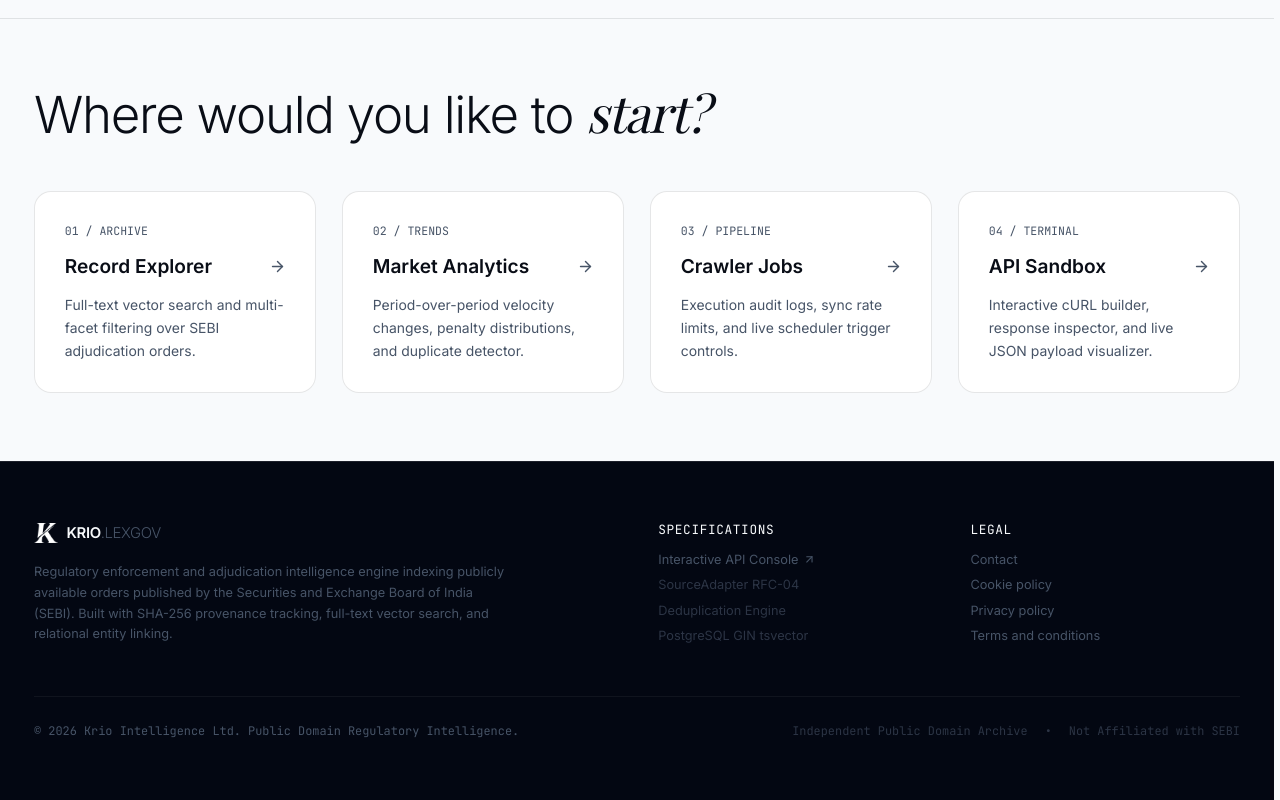
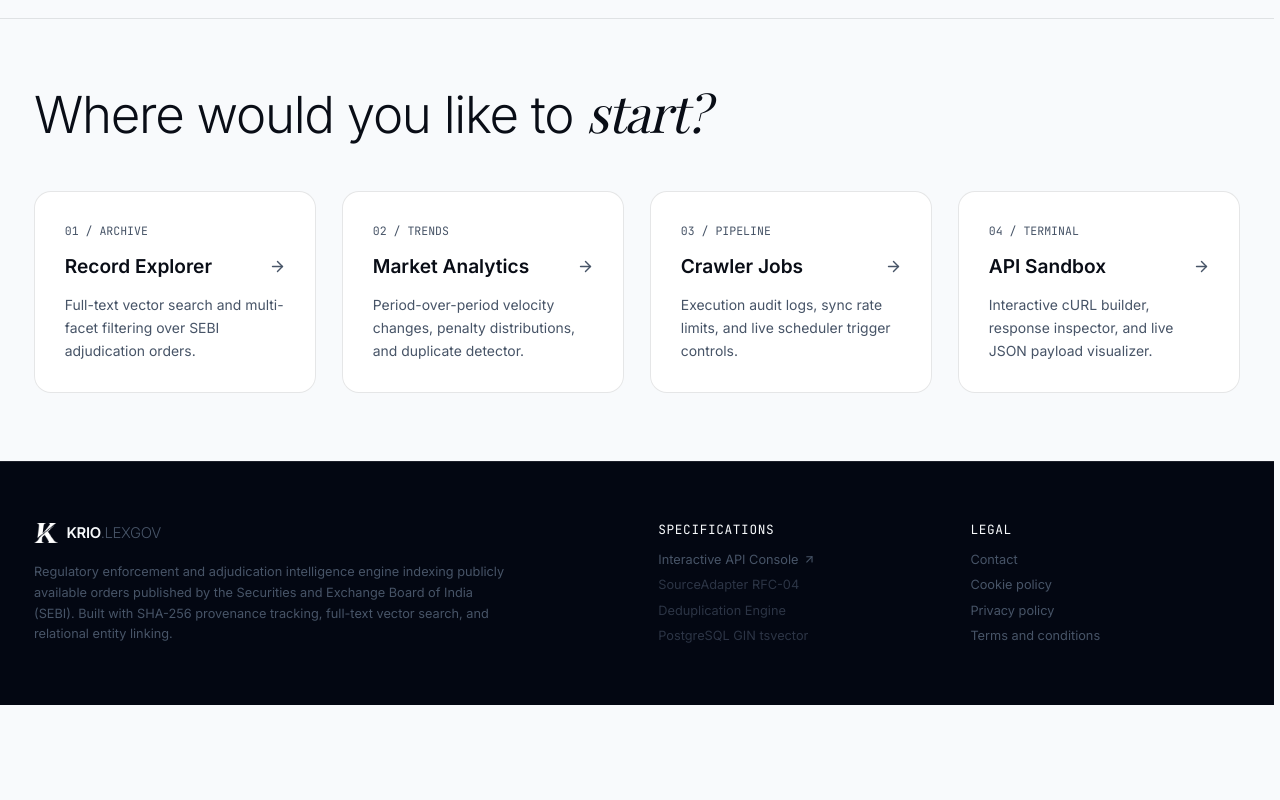
Before and after one commit to ReturnKartikey/krio-lexgov, a Next.js app in the folder frontend/: page / in a window 1280 px wide. Shown: the part 2463-3263 px from the top of the page. After the commit the page ends 3168 px from the top, so only its background shows below. Built offline with nearby package versions, Linux system fonts and the light colour scheme; no server answers; a web font is replaced by a local one.

Commit message:
fix(footer): cleanly remove bottom disclaimer bar (#9)
Merged PR #9: Cleanly removed bottom copyright and disclaimers bar.

```diff
--- a/frontend/src/components/layout/Footer.tsx
+++ b/frontend/src/components/layout/Footer.tsx
@@ -96,16 +96,6 @@ export function Footer() {
               </ul>
             </div>
           </div>
-
-          {/* Bottom bar */}
-          <div className="pt-6 border-t border-white/5 flex flex-col sm:flex-row items-center justify-between gap-4 text-[0.7rem] text-brivo-slate font-mono text-center sm:text-left">
-            <p>© {new Date().getFullYear()} Krio Intelligence Ltd. Public Domain Regulatory Intelligence.</p>
-            <div className="flex flex-wrap items-center justify-center sm:justify-end gap-2 sm:gap-4 text-brivo-slate/60">
-              <span>Independent Public Domain Archive</span>
-              <span className="hidden sm:inline">•</span>
-              <span>Not Affiliated with SEBI</span>
-            </div>
-          </div>
         </div>
       </footer>
     </>
```
